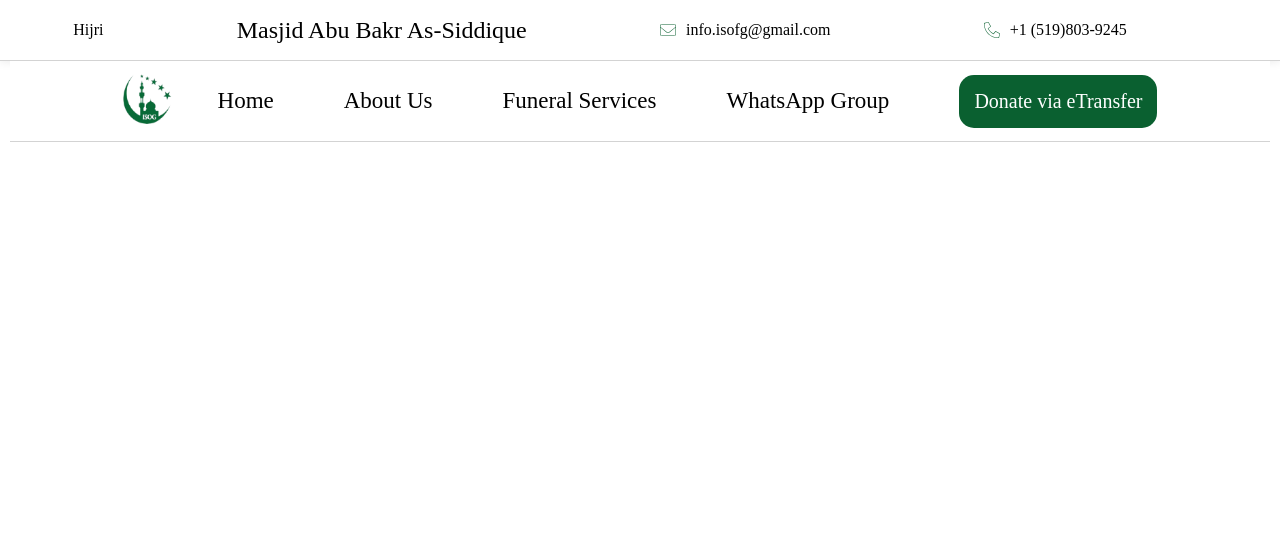
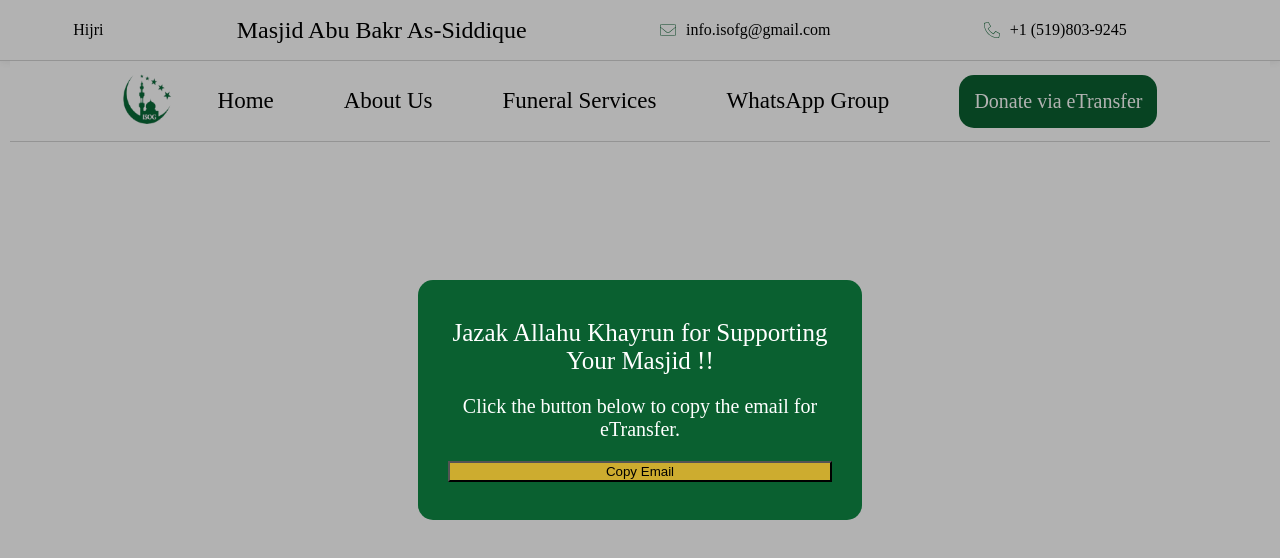
Before and after one commit to Abdull118/ISOG-Website, a React (Create React App) app: page /eTransfer in a window 1280 px wide. Shown: the top 558 px of the page. Built offline with nearby package versions, Linux system fonts and the light colour scheme; no server answers.

Commit message:
added new route for etransfers

```diff
--- a/src/App.js
+++ b/src/App.js
@@ -5,6 +5,7 @@ import NavBar from './components/NavBar/NavBar';
 import { Provider } from 'react-redux';
 import store from './store/store';
 import Admin from './pages/Admin';
+import ETransfer from './pages/ETransfer';
 
 function App() {
   return (
@@ -15,6 +16,7 @@ function App() {
         <Routes>
           <Route path='/' element={<Home />}/>
           <Route path='/admin' element={<Admin />}/>
+          <Route path='/eTransfer' element={<ETransfer />}/>
         </Routes>
       </Router>
     </Provider>
--- /dev/null
+++ b/src/pages/ETransfer.jsx
@@ -0,0 +1,36 @@
+import React, { useEffect, useState } from 'react'
+import { copyURL } from '../components/functions/copyURL';
+import '../components/NavBar/NavBar.css'
+const ETransfer = () => {
+    const [confirmScreen, setConfirmScreen] = useState(false)
+
+    const [isOpen, setIsOpen] = useState(false);
+
+    const handleCopyFunction = () => {
+        setConfirmScreen(!confirmScreen)
+        copyURL('Donations.isofg@gmail.com')
+     }
+
+     useEffect(()=>{
+        copyURL('Donations.isofg@gmail.com')
+     })
+
+  return (
+    <div className='confirmScreenOverlay'>
+            <div className='confirmScreenContainer'>
+                <div className='confirmScreenTitle'>
+                    Jazak Allahu Khayrun for Supporting Your Masjid !!
+                </div>
+
+                <div className='confirmScreenMessage'>
+                    Click the button below to copy the email for eTransfer.
+                </div>
+
+                <button className='copyButton' onClick={handleCopyFunction}>Copy Email</button>
+            </div>
+
+        </div>
+  )
+}
+
+export default ETransfer
```
